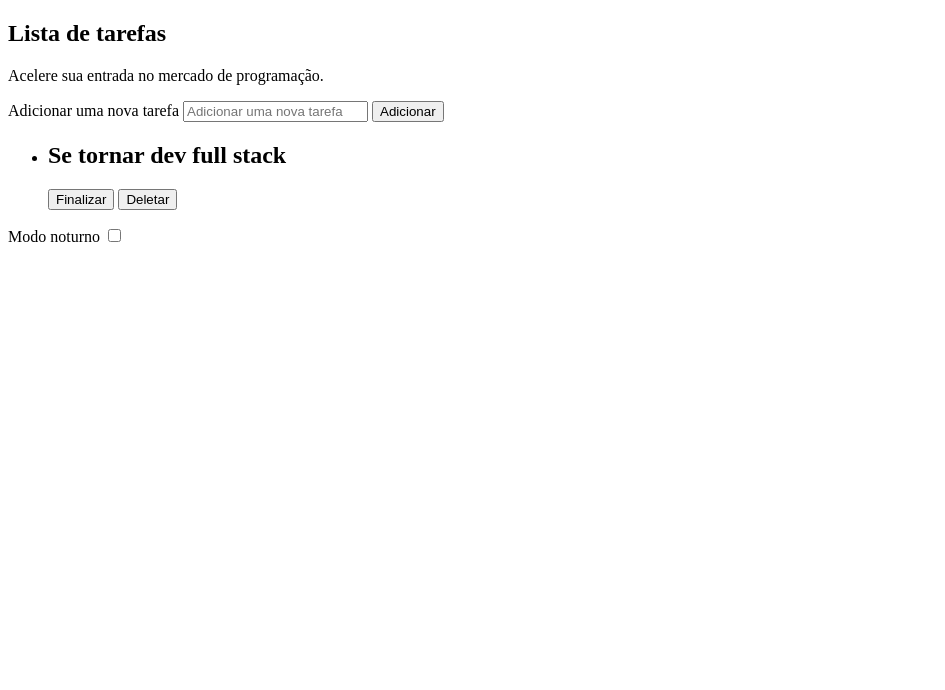
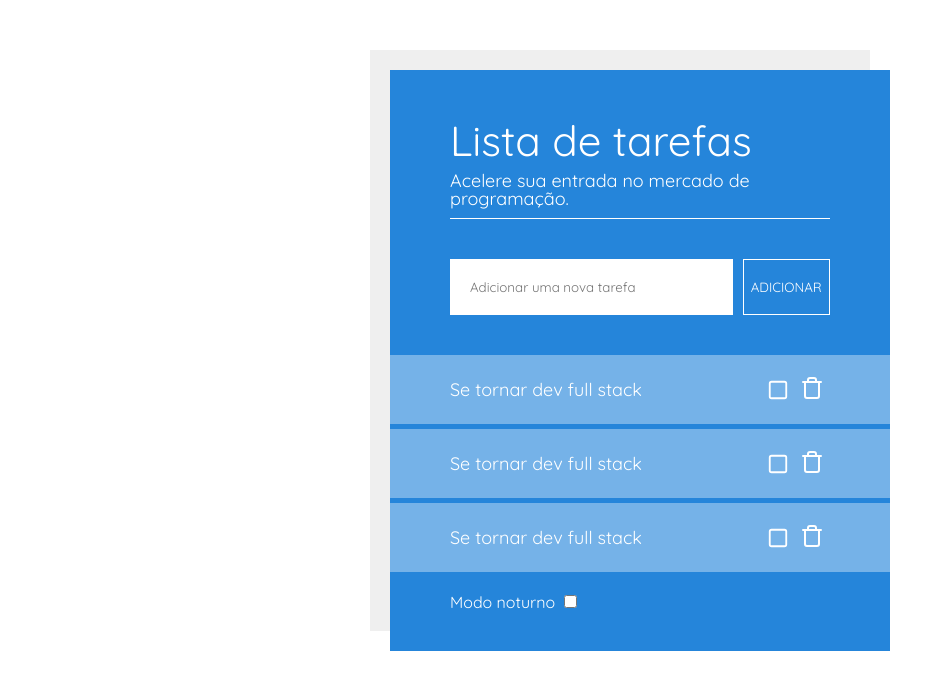
Before and after one commit to Kenzie-Academy-Brasil/todo-list-kenzie-amazonia, a plain HTML site: page index.html in a window 1280 px wide. Shown: the whole page, without its empty margins (0-945 px from the left). Drawn offline with Linux system fonts and the light colour scheme.

Commit message:
conteudo aula 2

```diff
--- /dev/null
+++ b/assets/css/reset.css
@@ -0,0 +1,49 @@
+/* http://meyerweb.com/eric/tools/css/reset/
+   v2.0 | 20110126
+   License: none (public domain)
+*/
+
+html, body, div, span, applet, object, iframe,
+h1, h2, h3, h4, h5, h6, p, blockquote, pre,
+a, abbr, acronym, address, big, cite, code,
+del, dfn, em, img, ins, kbd, q, s, samp,
+small, strike, strong, sub, sup, tt, var,
+b, u, i, center,
+dl, dt, dd, ol, ul, li,
+fieldset, form, label, legend,
+table, caption, tbody, tfoot, thead, tr, th, td,
+article, aside, canvas, details, embed,
+figure, figcaption, footer, header, hgroup,
+menu, nav, output, ruby, section, summary,
+time, mark, audio, video {
+	margin: 0;
+	padding: 0;
+	border: 0;
+	font-size: 100%;
+	font: inherit;
+	vertical-align: baseline;
+	box-sizing: border-box;
+}
+/* HTML5 display-role reset for older browsers */
+article, aside, details, figcaption, figure,
+footer, header, hgroup, menu, nav, section {
+	display: block;
+}
+body {
+	line-height: 1;
+}
+ol, ul {
+	list-style: none;
+}
+blockquote, q {
+	quotes: none;
+}
+blockquote:before, blockquote:after,
+q:before, q:after {
+	content: '';
+	content: none;
+}
+table {
+	border-collapse: collapse;
+	border-spacing: 0;
+}
--- a/assets/css/style.css
+++ b/assets/css/style.css
@@ -0,0 +1,93 @@
+main{
+    display: flex;
+    justify-content: center;
+}
+
+/* APP LISTA DE TAREFAS */
+section{
+    background-color: #2585DA;
+    width: 500px;
+    color: #fff;
+    margin-top: 70px;
+    font-family: 'Quicksand', sans-serif;
+    box-shadow: -20px -20px 0px 0px rgba(100, 100, 100, 0.1);
+}
+
+/* CABEÇALHO DO APP */
+header{
+    padding: 50px 60px 0;
+}
+
+header h1{
+    font-size: 42px;
+}
+header p{
+    font-size: 18px;
+    border-bottom: 1px solid #fff;
+    padding: 10px 0;
+}
+
+/* ÁREA DE FORMULÁRIO/ADICIONA NOVA TAREFA */
+.formularioTarefa{
+    padding: 40px 60px;
+    display: flex;
+}
+.formularioTarefa label{
+    display: none;
+}
+.formularioTarefa input{
+    width: 350px;
+    padding: 20px 20px;
+    border: none;
+    font-family: 'Quicksand', sans-serif;
+}
+.formularioTarefa button{
+    width: 120px;
+    margin-left: 10px;
+    text-transform: uppercase;
+    background-color: transparent;
+    border: 1px solid #fff;
+    color: #fff;
+    cursor: pointer;
+    font-family: 'Quicksand', sans-serif;
+}
+.formularioTarefa button:hover {
+    background-color: #fff;
+    color: #2585DA;
+}
+
+/* ÁREA DE LISTA DE TAREFAS */
+.listaTarefas{}
+.listaTarefas ul{}
+.listaTarefas li{
+    display: flex;
+    justify-content: space-between;
+    align-items: center;
+    background-color: rgb(255 255 255 / 37%);
+    padding: 20px 60px;
+    font-size: 18px;
+    margin-bottom: 5px;
+}
+.listaTarefas h2{}
+.listaTarefas div{}
+.listaTarefas button{
+    font-family: 'Quicksand', sans-serif;
+    background-color: transparent;
+    border: none;
+    cursor: pointer;
+}
+.listaTarefas .botaoFinalizarTarefa{
+    background-image: url(../img/square.svg);
+    background-position: center;
+    background-size: cover;
+    background-repeat: no-repeat;
+    width: 22px;
+    height: 22px;
+}
+
+/* MODO NOTURNO */
+.modoNoturno{
+    padding: 15px 60px 40px;
+}
+.modoNoturno label{}
+.modoNoturno input{}
--- a/aula_01.html
+++ b/aula_01.html
@@ -5,21 +5,29 @@
     <head>
         <meta charset="UTF-8">
         <title>Lista de tarefas</title>
+
+        <link rel="stylesheet" type="text/css" href="./aula_02.css">
     </head>
 
     <!-- CORPO -->
     <body>
 
+        <!-- EXEMPLO FLEXBOX -->
+        <div class="exemploFlexbox">
+            <div class="div1"></div>
+            <div class="div2"></div>
+        </div>
+
         <!-- CABEÇALHO -->
-        <header>
-            <h1>Sobre o Hudson</h1>
+        <header class="meuCabecalho">
+            <h1 id="tituloSobreHudson">Sobre o Hudson</h1>
         </header>
 
         <!-- TAG MAIN ENVOLVE TODO O CONTÚDO DO NOSSO HTML/INDICA O NOSSO CONTEÚDO PRINCIPAL-->
         <main>
 
             <!-- SEÇÃO LISTA DE MERCADO -->
-            <section>
+            <section class="meuCabecalho">
 
                 <!-- TÍTULO -->
                 <h2>Lista de mercado</h2>
@@ -37,7 +45,7 @@
             </section>
 
             <!-- SEÇÃO LISTA DE CIDADES -->
-            <section>
+            <section class="meuCabecalho">
                 <article>
                     <h3>Cidades que gosto</h3>
                     <p><strong>Lorem ipsum dolor</strong> sit amet <em>consectetur</em> adipisicing elit. Maxime beatae quae quis amet adipisci pariatur praesentium nihil reiciendis blanditiis esse al</p>
--- /dev/null
+++ b/aula_02.css
@@ -0,0 +1,73 @@
+/* CSS => Cascading StyleSheet(folha de estilo em cascata) */
+
+/*
+
+seletor {
+    propriedade: valor da propriedade; => declaração
+    cor: vermelho
+} => regra CSS
+
+*/
+
+/*
+Tipos de seletores
+
+1. Seletor por elemento/por tag
+*/
+
+body {
+
+}
+
+/* 2. Seletor por classe */
+
+.meuCabecalho {
+    /* background-color: royalblue; */
+}
+
+/* 3. Seletor por ID */
+
+#tituloSobreHudson {
+
+}
+
+/* ------- */
+
+h2 {
+    color: red;
+    font-size: 30px;
+    font-family: 'Arial', sans-serif;
+    background-color: royalblue;
+    display: inline-block;
+    width: 500px;
+}
+
+header {
+    /* width: 700px; */
+    /* height: 400px; */
+}
+
+a {
+    background-color: red;
+    display: block;
+}
+
+/* Exemplo flexbox */
+
+.exemploFlexbox{
+    display: flex;
+    justify-content: space-around;
+    align-items: flex-start;
+    height: 300px;
+    background-color: silver;
+}
+.div1{
+    width: 200px;
+    height: 200px;
+    background-color: tomato;
+}
+.div2{
+    width: 200px;
+    height: 200px;
+    background-color: royalblue;
+}
--- a/index.html
+++ b/index.html
@@ -5,6 +5,13 @@
     <head>
         <meta charset="UTF-8">
         <title>Lista de tarefas</title>
+
+        <link rel="preconnect" href="https://fonts.googleapis.com">
+        <link rel="preconnect" href="https://fonts.gstatic.com" crossorigin>
+        <link href="https://fonts.googleapis.com/css2?family=Quicksand:wght@300;400;500;600;700&display=swap" rel="stylesheet">
+
+        <link rel="stylesheet" type="text/css" href="./assets/css/reset.css">
+        <link rel="stylesheet" type="text/css" href="./assets/css/style.css">
     </head>
 
     <!-- CORPO -->
@@ -35,8 +42,24 @@
                             <h2>Se tornar dev full stack</h2>
 
                             <div>
-                                <button>Finalizar</button>
-                                <button>Deletar</button>
+                                <button class="botaoFinalizarTarefa"></button>
+                                <button><img src="./assets/img/trash.svg" alt="Imagem botão remover tarefa"></button>
+                            </div>
+                        </li>
+                        <li>
+                            <h2>Se tornar dev full stack</h2>
+
+                            <div>
+                                <button class="botaoFinalizarTarefa"></button>
+                                <button><img src="./assets/img/trash.svg" alt="Imagem botão remover tarefa"></button>
+                            </div>
+                        </li>
+                        <li>
+                            <h2>Se tornar dev full stack</h2>
+
+                            <div>
+                                <button class="botaoFinalizarTarefa"></button>
+                                <button><img src="./assets/img/trash.svg" alt="Imagem botão remover tarefa"></button>
                             </div>
                         </li>
                     </ul>
```
Also changed, not shown: assets/img/check.svg (added), assets/img/square.svg (added), assets/img/trash.svg (added), 1 other file.
